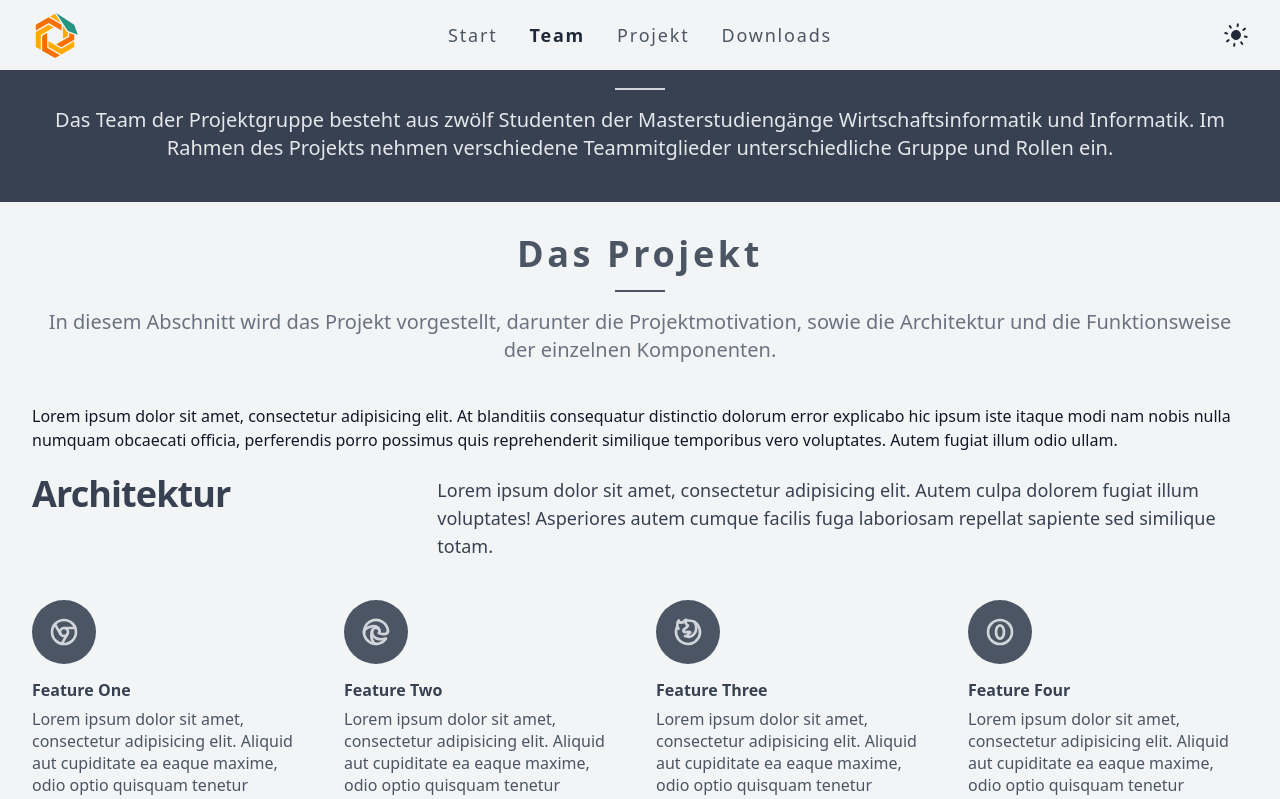
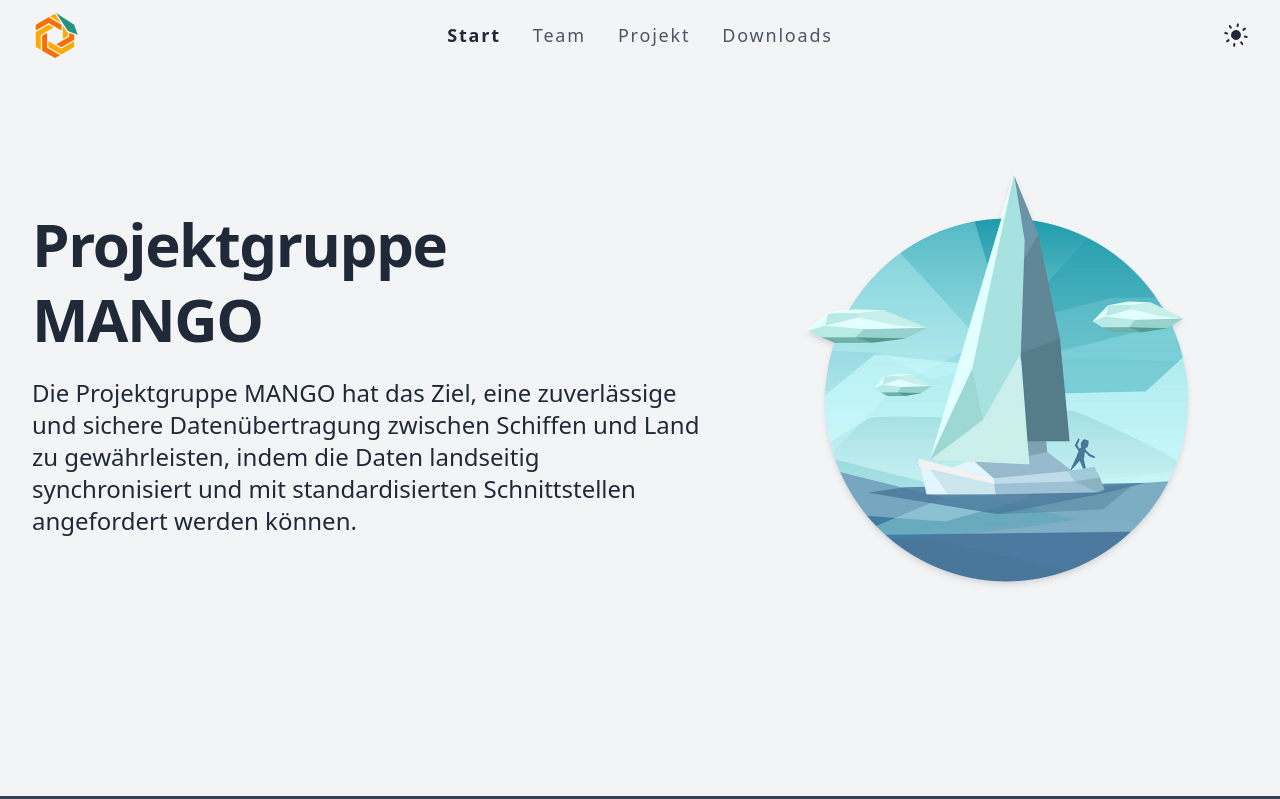
Before and after one commit to IcarusCoding/PG-MANGO-WEBSITE, a Next.js app: page / in a window 1280 px wide. Shown: the top 799 px of the page. Built offline with nearby package versions, Linux system fonts and the light colour scheme.

Commit message:
feat(Website): Added start section

```diff
--- /dev/null
+++ b/components/Hero.tsx
@@ -0,0 +1,30 @@
+import Image from "next/image";
+
+interface HeroProperties {
+
+    caption: string | JSX.Element | Array<JSX.Element>
+    subCaption: string
+    imgSrc: string
+    imgWidth: number
+    imgHeight: number
+
+}
+
+const Hero = ({caption, subCaption, imgSrc, imgWidth, imgHeight}: HeroProperties) => {
+
+    return (
+        <div className="flex items-center p-8 lg:py-32">
+            <div className="max-w-2xl mr-auto mb-8 mango-text-primary ">
+                {/* TODO fix on md breakpoint*/}
+                <h1 className="text-4xl leading-snug font-bold tracking-tight xl:text-6xl xl:leading-tight text-center md:text-left">{caption}</h1>
+                <p className="text-xl py-5 xl:text-2xl">{subCaption}</p>
+            </div>
+            <div className="hidden md:flex">
+                <Image src={imgSrc} alt="hero-image" height={imgHeight} width={imgWidth} className="drop-shadow-md" onDragStart={evt => evt.preventDefault()}/>
+            </div>
+        </div>
+    );
+
+};
+
+export default Hero;
--- a/pages/index.tsx
+++ b/pages/index.tsx
@@ -1,6 +1,7 @@
 import Head from "next/head";
 
 import NavBar from "../components/NavBar";
+import Hero from "../components/Hero";
 import Project from "../components/Project";
 import Section from "../components/Section";
 import Downloads, {Download, FileType} from "../components/Downloads";
@@ -21,7 +22,8 @@ const Home = () => {
                 <NavBar.Item name="Downloads" scrollTo="downloadsSection"/>
             </NavBar>
             <Section id="startSection" className="mango-bg-primary">
-                <div/>
+                <Hero caption={<>Projektgruppe<br/>MANGO</>}
+                      subCaption={"Die Projektgruppe MANGO hat das Ziel, eine zuverlässige und sichere Datenübertragung zwischen Schiffen und Land zu gewährleisten, indem die Daten landseitig synchronisiert und mit standardisierten Schnittstellen angefordert werden können."} imgSrc="/hero.png" imgHeight={540} imgWidth={500}/>
             </Section>
             <Section id="teamSection" className="mango-bg-secondary" caption="Das Team"
                      subCaption="Das Team der Projektgruppe besteht aus zwölf Studenten der Masterstudiengänge Wirtschaftsinformatik und Informatik. Im Rahmen des Projekts nehmen verschiedene Teammitglieder unterschiedliche Gruppe und Rollen ein.">
```
Also changed, not shown: public/hero.png (added).
